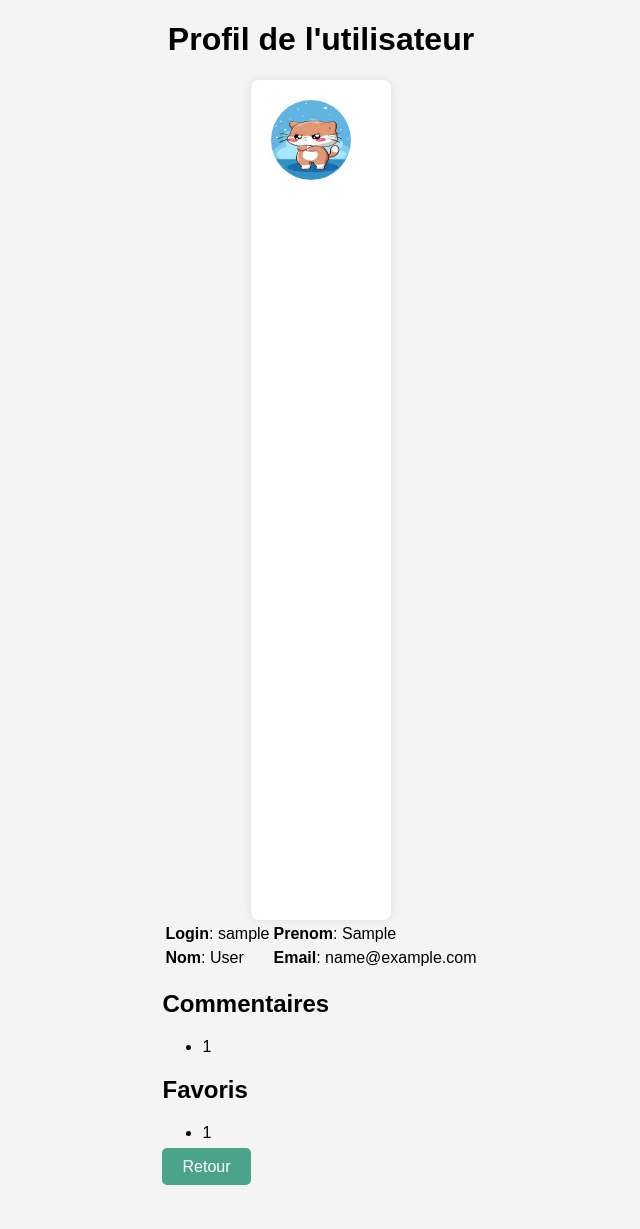
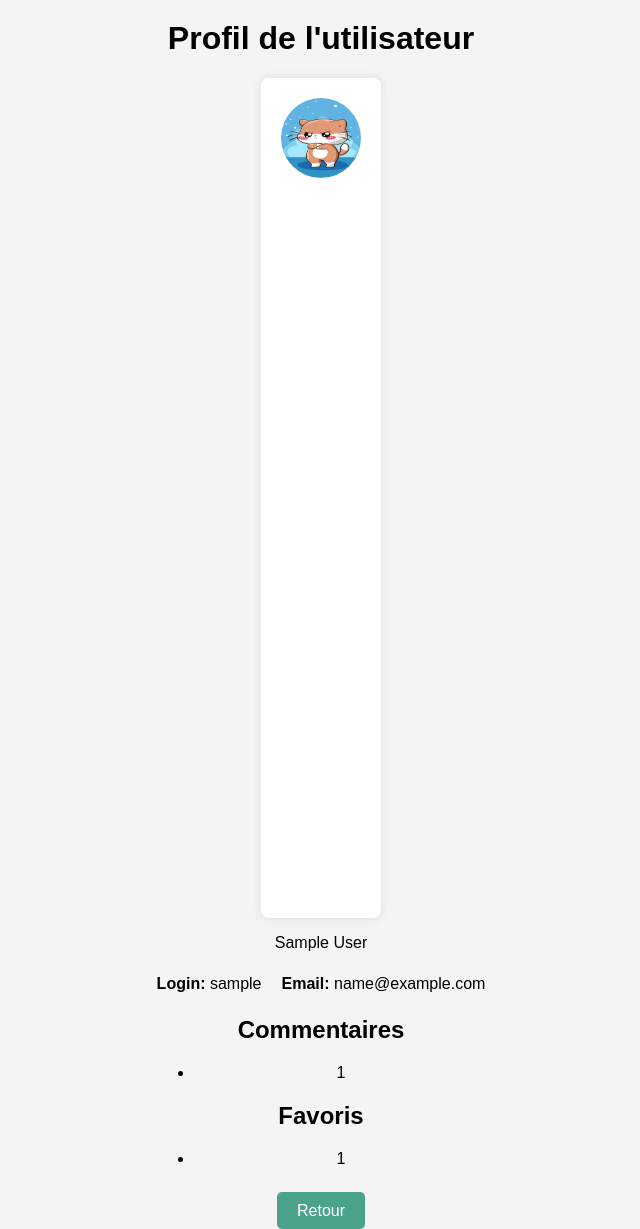
Before and after one commit to LowellTN/PPII_2023, a Flask app: template templates/profile.html in a window 1280 px wide. Shown: the whole page, without its empty margins (319-959 px from the left). Before the commit the page ends 1185 px from the top, so only its background shows below. Run offline with Flask 3, Linux system fonts and the light colour scheme; the template is opened without the code that fills it: most values are stand-ins (such as "Sample title", 1, 10 or a date in 2020).

Commit message:
modification page profil + ajout colonnes bd

```diff
--- a/templates/profile.html
+++ b/templates/profile.html
@@ -11,18 +11,20 @@
         <section class="profile">
      <img src="static/images/avatar.jpg" alt="" class="avatar">
       </div>
+      <div class = "nom-prenom">
+          <p>{{first_name}} {{last_name}}</p>
     <div class = "user-details">
         <table>
         <tr>
+            <td><strong>Login:</strong>  {{login}}</td>
+            <td></td>
+            <td></td>
+            <td></td>
+            <td></td>
+            <td><strong>Email:</strong>  {{email}}</td>
         </tr>
-        <td><strong>Login</strong>: {{login}}</td>
-        <td><strong>Prenom</strong>: {{first_name}}</td>
-        <tr>
-        </tr>
-        <td><strong>Nom</strong>: {{last_name}}</td>
-        <td><strong>Email</strong>: {{email}}</td>
-            </div>
         </table>
+         </div>
 
     <h2>Commentaires</h2>
     <ul>
@@ -37,6 +39,7 @@
     <li>{{favori[0]}}</li>
     {% endfor %}
     </ul>
+    <br>
     <a href="/" class="return-home-btn">Retour</a>
 </body>
 </html>
--- a/templates/static/styles/profile.css
+++ b/templates/static/styles/profile.css
@@ -23,14 +23,18 @@ header {
     box-shadow: 0 0 10px rgba(0, 0, 0, 0.1);
     justify-content: center;
     align-items: center;
-    width: 100px;
+    width: 80px;
     height: 100%;
+}
+.nom-prenom {
+    text-align: center;
+    align-items: center
 }
 
 .profile {
     display: flex;
     align-items: center;
-    margin-bottom: 20px;
+    margin-bottom: 0;
 }
 
 .avatar {
@@ -41,6 +45,7 @@ header {
 
 .user-details {
     flex-grow: 1;
+    margin-top: 20px;
 }
 
 .username,
@@ -53,6 +58,10 @@ header {
     text-align: center;
 }
 
+h1 {
+
+    margin-top: 20px;
+}
 
 .return-home-btn {
 background-color: #4BA38C;
```
Also changed, not shown: data/database_schema.txt (+2 -2 lines), data/info.db.
